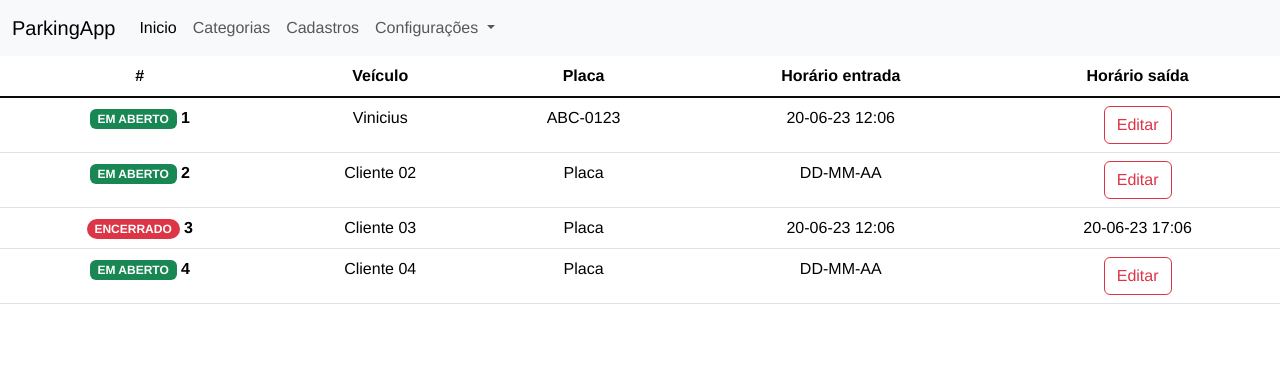
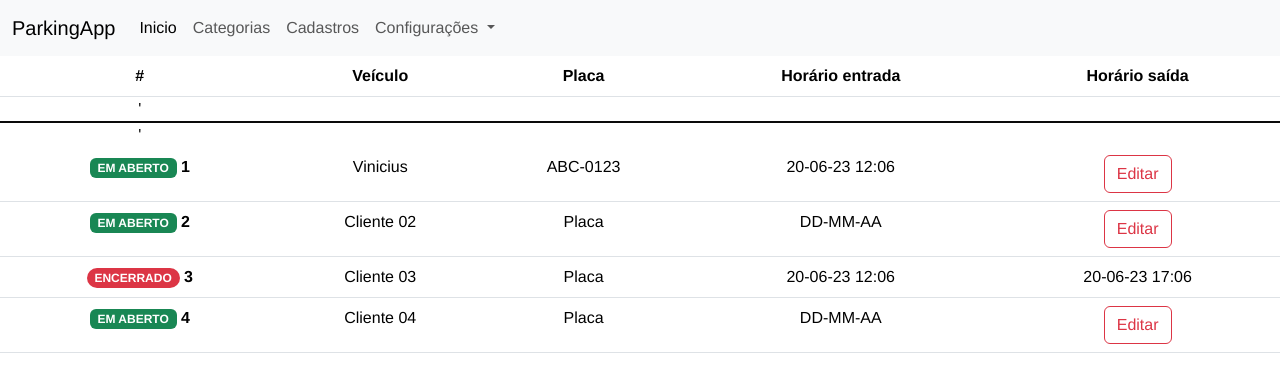
Before and after one commit to vainicius/parking-front, a Vue app: page / in a window 1280 px wide. Shown: the top 392 px of the page. Built offline with nearby package versions, Linux system fonts and the light colour scheme.

Commit message:
Marca OK

```diff
--- a/src/views/HomeView.vue
+++ b/src/views/HomeView.vue
@@ -9,8 +9,8 @@
         <th scope="col">Horário saída</th>
       </tr>
     </thead>
-    <tbody class="table-group-divider">
-      <tr>
+'    <tbody class="table-group-divider">
+'      <tr>
         <th scope="row"><span class="badge text-bg-success">EM ABERTO</span>
 1</th>
         <td>Vinicius</td>
```
